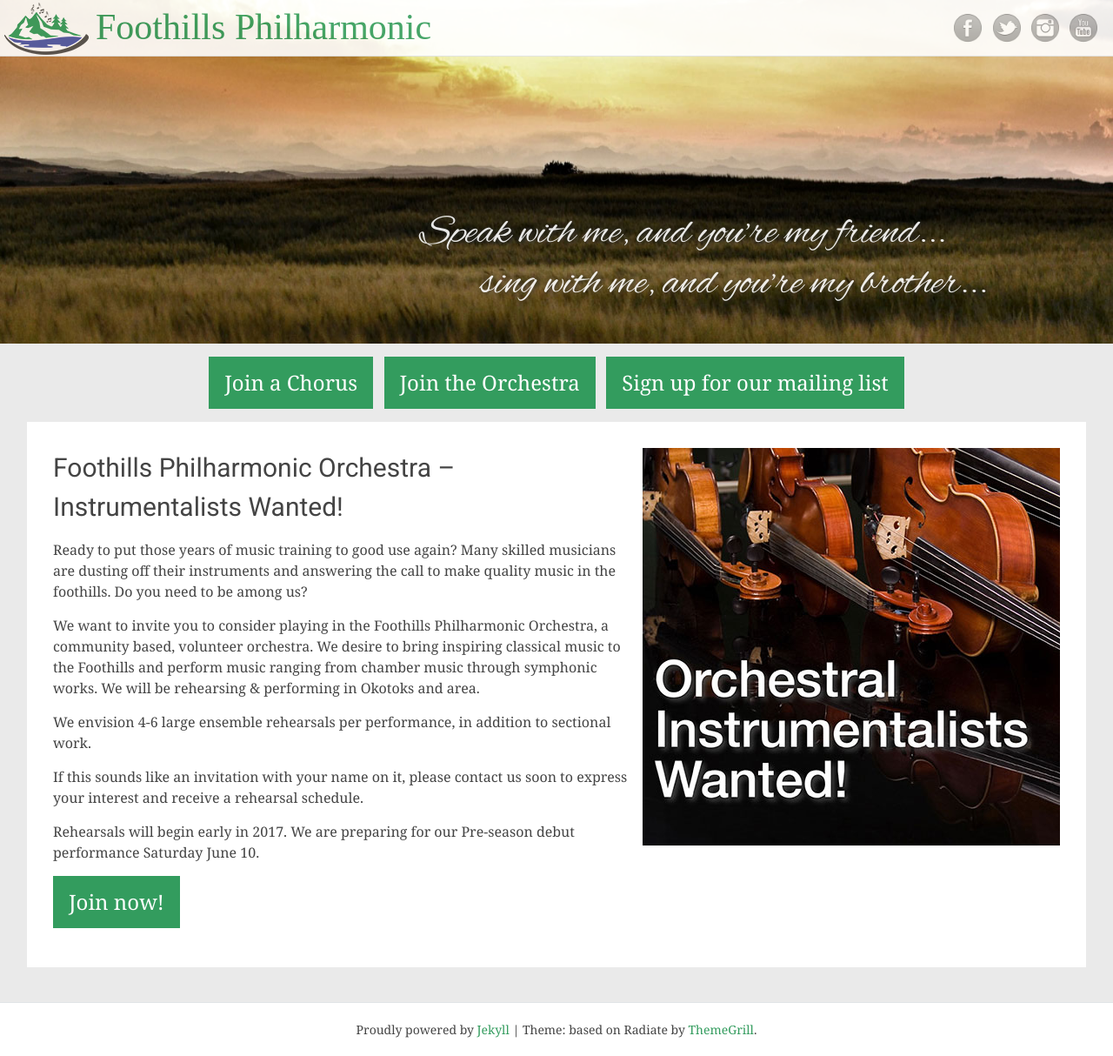
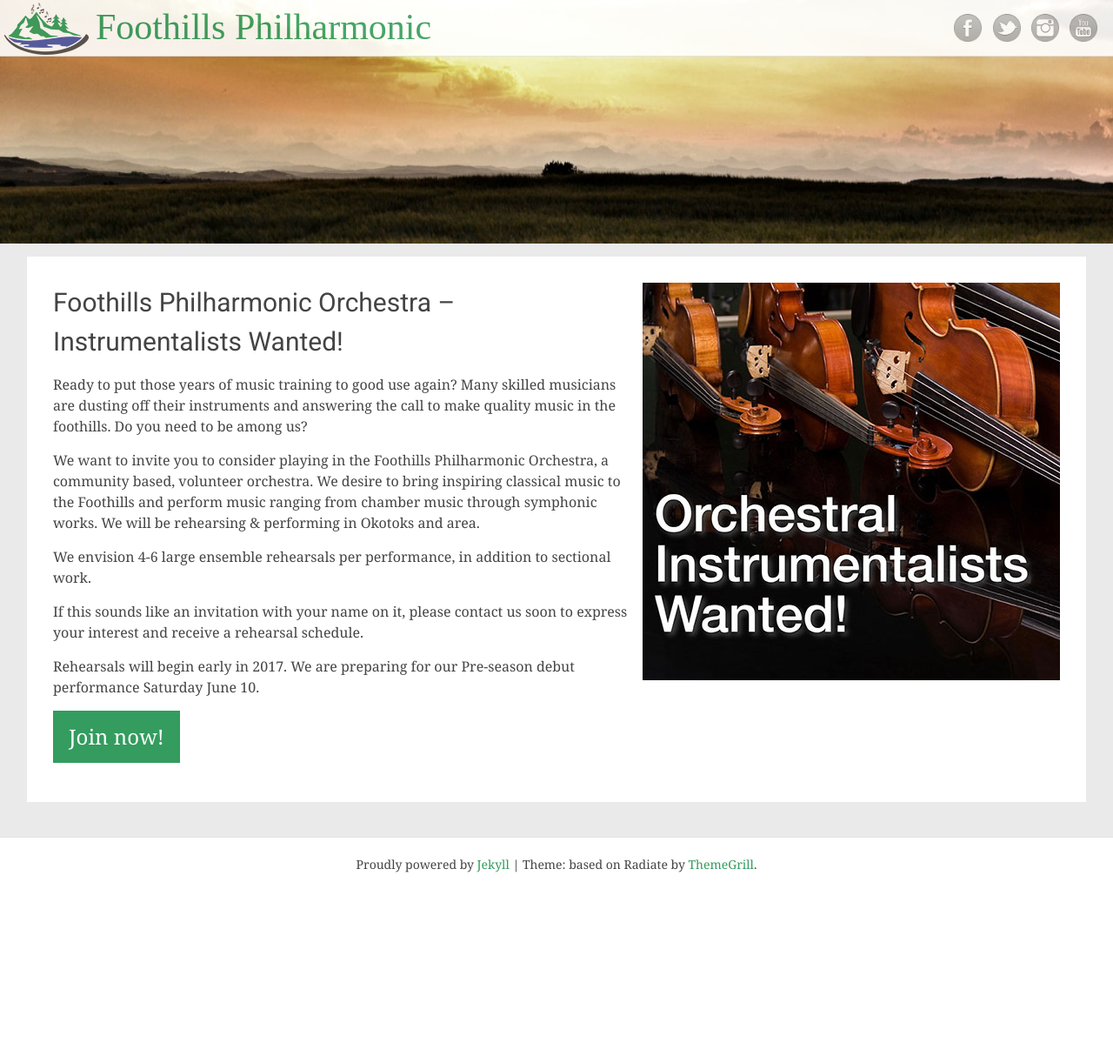
Before and after one commit to percyhanna/fps, a Jekyll site: the page built from orchestra-signup.html, in a window 1280 px wide and 1214 px high. Shown: the whole window at 87% size. Built offline with Jekyll 4.4.1, drawn with Linux system fonts in a browser that asks for light colours; some web fonts are replaced; Markdown is read by kramdown in place of the engine named in the settings.

Commit message:
Use a "lite" layout for the Orchestra sign up page

```diff
--- /dev/null
+++ b/_layouts/lite.html
@@ -0,0 +1,69 @@
+<!DOCTYPE html>
+<html lang="en-US">
+<head>
+  <meta charset="UTF-8">
+  <meta name="viewport" content="width=device-width, initial-scale=1, maximum-scale=1, user-scalable=0">
+  <title>{{ page.title }}</title>
+  <meta name="robots" content="index,follow">
+  <meta name="description" content="Foothills Philharmonic - A Classical Choir in Okotoks, Alberta">
+  <meta name="keywords" content="Okotoks choir, Alberta choir, foothills choir, high river choir, Okotoks arts, Alberta arts, foothills arts, choir, Okotoks concerts, Alberta concerts, high river concerts, foothills concerts, classical music, Okotoks classical music, Alberta classical music, foothills classical music, high river classical music, fpc, foothills philharmonic, foothills philharmonic chorus, foothills philharmonic society, Okotoks orchestra, Alberta orchestra, foothills orchestra, high river orchestra, Okotoks orchestras, Alberta orchestras">
+  <link rel="stylesheet" href="/css/main.css" type="text/css" media="all">
+  <link href='//fonts.googleapis.com/css?family=Roboto|Alex+Brush|Balthazar' rel='stylesheet' type='text/css'>
+  <script type="text/javascript">var _kmq = _kmq || [];
+  var _kmk = _kmk || '449365614749a295221e9855187ad9ed492ede16';
+  var _kmq = _kmq || [];
+
+  function _kms(u){
+    setTimeout(function(){
+      var d = document, f = d.getElementsByTagName('script')[0],
+      s = d.createElement('script');
+      s.type = 'text/javascript'; s.async = true; s.src = u;
+      f.parentNode.insertBefore(s, f);
+    }, 1);
+  }
+
+  if (location.hostname === 'www.foothillsphilharmonic.com') {
+    _kms('//i.kissmetrics.com/i.js');
+    _kms('//scripts.kissmetrics.com/' + _kmk + '.2.js');
+  }
+  </script>
+</head>
+
+<body class="home blog">
+  <div id="parallax-bg" style="top: 0px;"></div>
+  <div id="page" class="hfeed site">
+    <header id="masthead" class="site-header" role="banner">
+      <div class="header-wrap clearfix">
+        <div class="site-branding">
+          <h1><a href="/">Foothills Philharmonic</a></h1>
+        </div>
+
+        <nav id="site-navigation" class="main-navigation" role="navigation">
+          <div class="menu">
+            <ul class="social-menu">
+              <li><a href="https://www.facebook.com/foothillsphilharmonic" class="facebook" target="_blank"><img src="/images/facebook.png"></a></li>
+              <li><a href="https://twitter.com/FoothillsPhilAB" class="twitter" target="_blank"><img src="/images/twitter.png"></a></li>
+              <li><a href="https://www.instagram.com/FoothillsPhilAB" class="instagram" target="_blank"><img src="/images/instagram.png"></a></li>
+              <li><a href="https://www.youtube.com/channel/UCUgkuZMNzuM3SlYbNYjLucw" class="youtube" target="_blank"><img src="/images/youtube.png"></a></li>
+            </ul>
+          </div>
+        </nav>
+      </div>
+
+    </header>
+
+    <div id="content" class="site-content">
+      {{ content }}
+    </div>
+
+    <footer id="colophon" class="site-footer" role="contentinfo">
+      <div class="site-info">
+        Proudly powered by <a href="http://jekyllrb.com/" target="_blank">Jekyll</a>
+        <span class="sep"> | </span>
+        Theme: based on Radiate by <a href="http://themegrill.com/" target="_blank">ThemeGrill</a>.
+      </div>
+    </footer>
+  </div>
+
+</body>
+</html>
--- a/orchestra-signup.html
+++ b/orchestra-signup.html
@@ -1,5 +1,5 @@
 ---
-layout: default
+layout: lite
 title: Foothills Philharmonic Orchestra – Instrumentalists Wanted!
 ---
 
```
